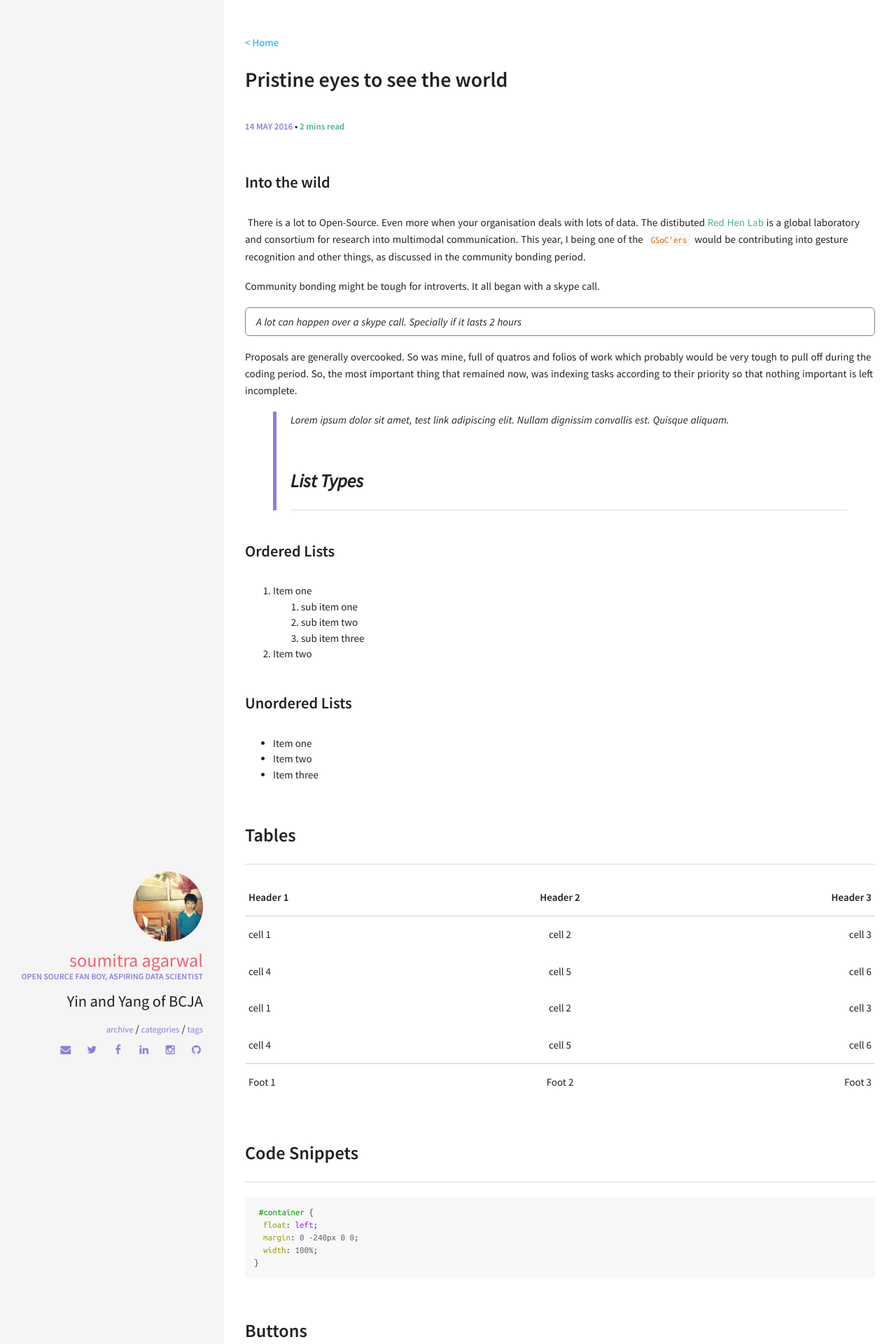
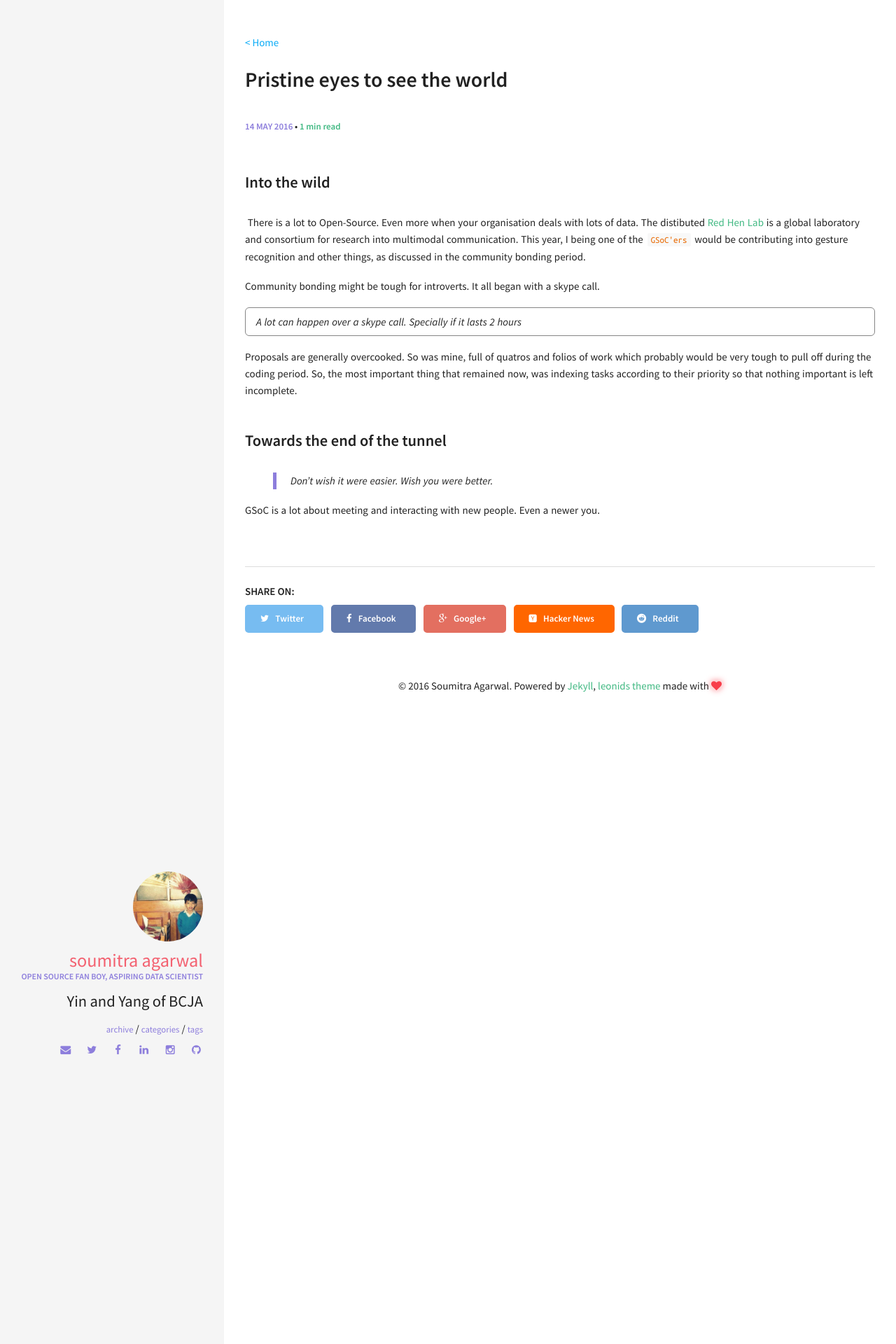
Before and after one commit to RedHenLab/BlendedJointAttention, a Jekyll site: the page built from _posts/2016-05-14-Community-bonding.md, in a window 1280 px wide. Shown: the top 1920 px of the page at 70% size. Built offline with Jekyll 4.4.1, drawn with Linux system fonts in a browser that asks for light colours; some of the changed text lies outside the part shown.

Commit message:
Completeing post 1

```diff
--- a/_posts/2016-05-14-Community-bonding.md
+++ b/_posts/2016-05-14-Community-bonding.md
@@ -18,60 +18,8 @@ Community bonding might be tough for introverts. It all began with a skype call.
 
 Proposals are generally overcooked. So was mine, full of quatros and folios of work which probably would be very tough to pull off during the coding period. So, the most important thing that remained now, was indexing tasks according to their priority so that nothing important is left incomplete.
 
-> Lorem ipsum dolor sit amet, test link adipiscing elit. Nullam dignissim convallis est. Quisque aliquam.
-## List Types
+### Towards the end of the tunnel
 
-### Ordered Lists
+> Don't wish it were easier. Wish you were better.
 
-1. Item one
-   1. sub item one
-   2. sub item two
-   3. sub item three
-2. Item two
-
-### Unordered Lists
-
-* Item one
-* Item two
-* Item three
-
-## Tables
-
-| Header 1 | Header 2 | Header 3 |
-|:--------|:-------:|--------:|
-| cell 1   | cell 2   | cell 3   |
-| cell 4   | cell 5   | cell 6   |
-|----
-| cell 1   | cell 2   | cell 3   |
-| cell 4   | cell 5   | cell 6   |
-|=====
-| Foot 1   | Foot 2   | Foot 3   |
-
-## Code Snippets
-
-{% highlight css %}
-#container {
-  float: left;
-  margin: 0 -240px 0 0;
-  width: 100%;
-}
-{% endhighlight %}
-
-## Buttons
-
-Make any link standout more when applying the `.btn` class.
-
-{% highlight html %}
-<a href="#" class="btn btn-success">Success Button</a>
-{% endhighlight %}
-
-<div markdown="0"><a href="#" class="btn">Primary Button</a></div>
-<div markdown="0"><a href="#" class="btn btn-success">Success Button</a></div>
-<div markdown="0"><a href="#" class="btn btn-warning">Warning Button</a></div>
-<div markdown="0"><a href="#" class="btn btn-danger">Danger Button</a></div>
-<div markdown="0"><a href="#" class="btn btn-info">Info Button</a></div>
-
-## Notices
-
-**Watch out!** You can also add notices by appending `{: .notice}` to a paragraph.
-{: .notice}
+GSoC is a lot about meeting and interacting with new people. Even a newer you.
```
